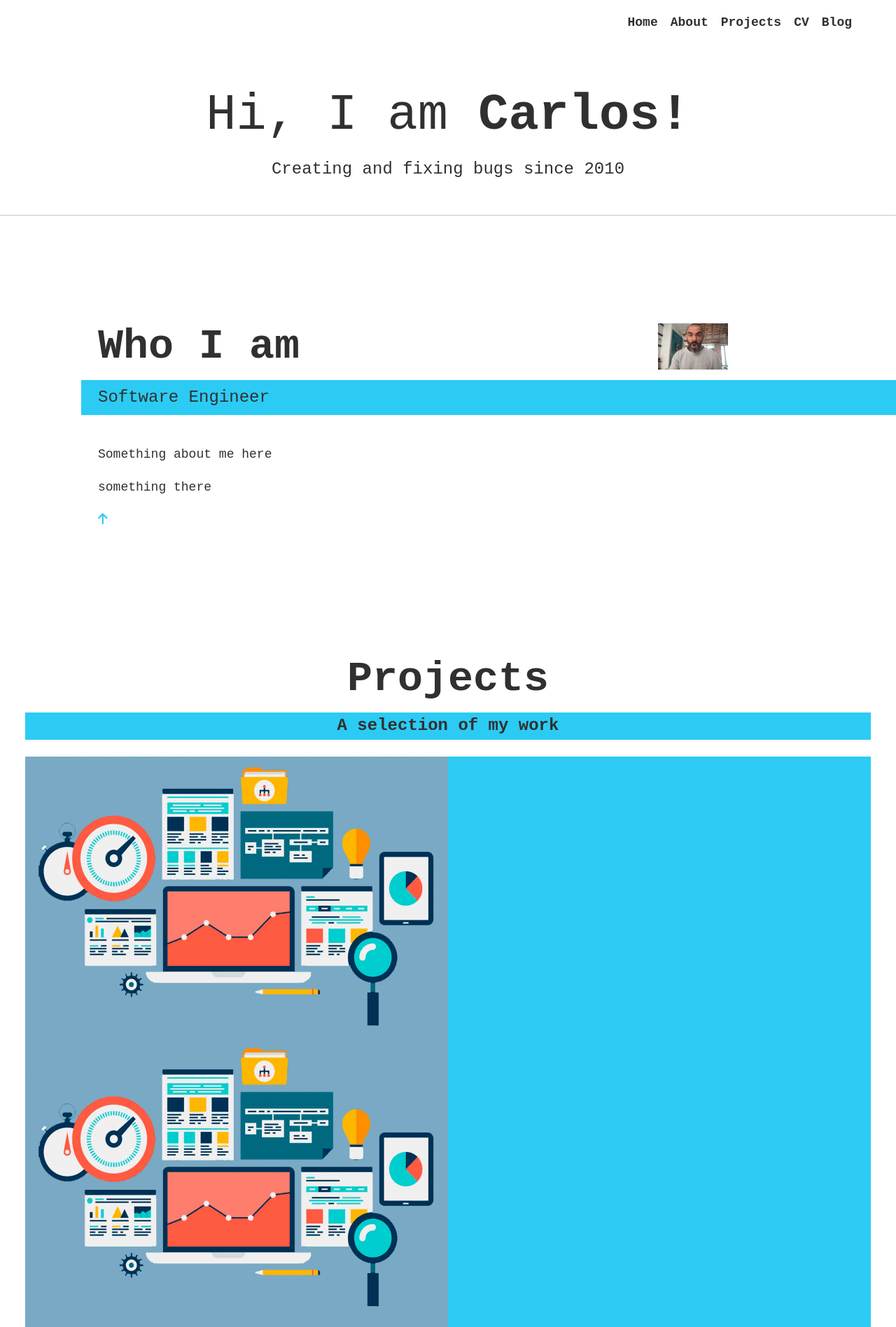
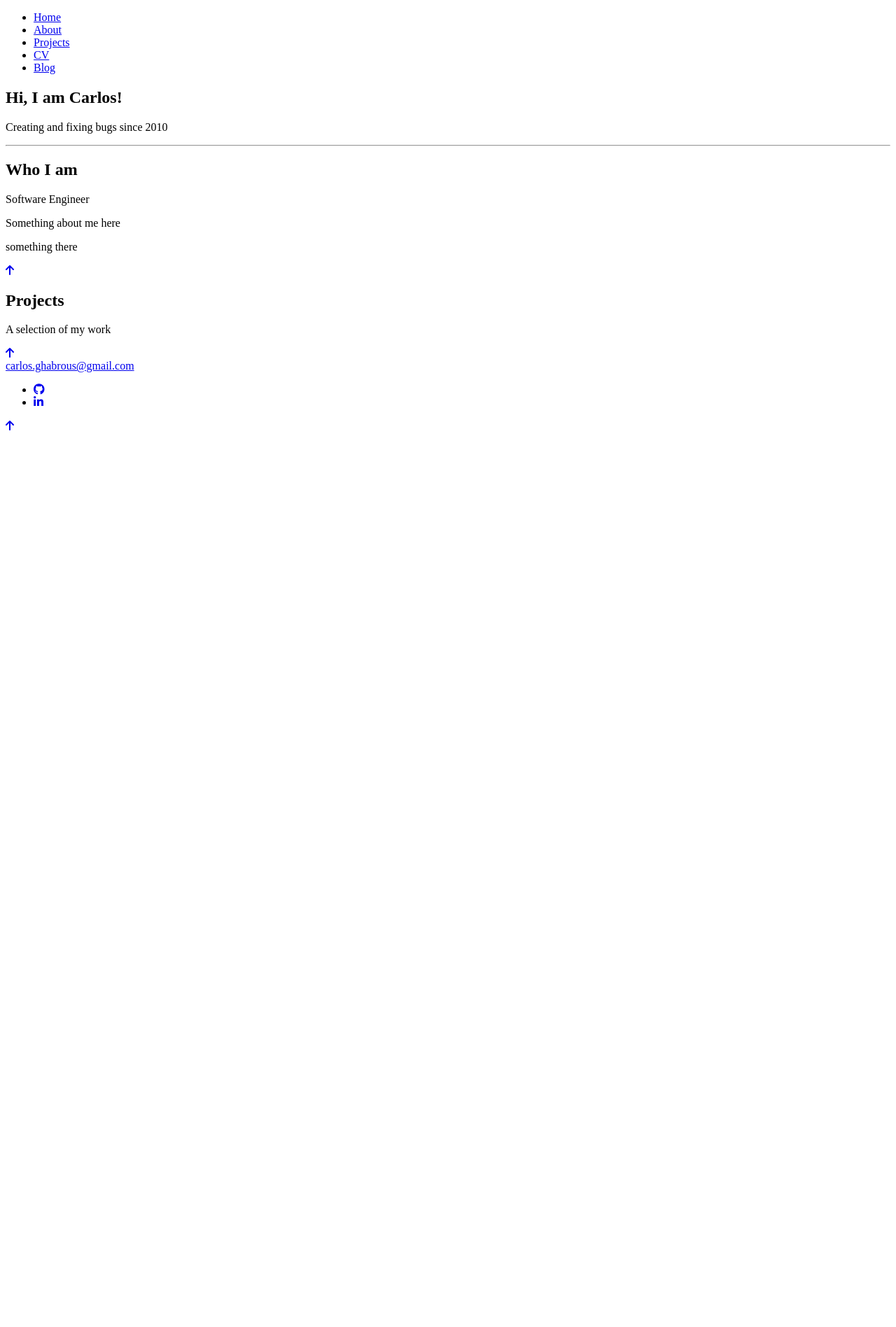
Before and after one commit to carlosghabrous/carlosghabrous.github.io, a Jekyll site: the page index.html, which Jekyll copies as it is, in a window 1280 px wide. Shown: the top 1896 px of the page at 70% size. Built offline with Jekyll 4.4.1, drawn with Linux system fonts in a browser that asks for light colours; nearby versions of some CDN libraries; after the commit the page ends 900 px from its top, so only the background shows below that.

Commit message:
Remove images; comment out main css

```diff
--- a/css/index.css
+++ b/css/index.css
@@ -27,17 +27,17 @@
 }
 
 
-@media (min-width: 800px) {
+/* @media (min-width: 800px) {
     :root {
         --fs-h1: 4.5rem;
         --fs-h2: 3.75rem;
         --fs-h3: 1.5rem;
         --fs-body: 1.125rem;
     }
-}
+} */
 
 
-html {
+/* html {
     scroll-behavior: smooth;
 }
 
@@ -68,12 +68,12 @@ hr {
     opacity: 0.5;
     position: relative;
     bottom: 3em;
-}
+} */
 
 /* Typography */
 
 
-h1,
+/* h1,
 h2,
 h3 {
     line-height: 1.1;
@@ -91,12 +91,12 @@ h3 { font-size: var(--fs-h3) }
 .section__subtitle {
     margin: 0;
     font-size: var(--fs-h3);
-}
+} */
 
 
 /* header */
 
-header {
+/* header {
     display: flex;
     justify-content: space-between;
     padding: 1em;
@@ -127,11 +127,11 @@ header {
 
 .nav__link:hover {
     color: var(--clr-accent);
-}
+} */
 
 /* Intro section */
 
-.section__title--intro {
+/* .section__title--intro {
     font-weight: var(--fw-reg);
     text-align: center;
 }
@@ -144,11 +144,11 @@ header {
 
 .intro {
     position: relative;
-}
+} */
 
 /* ABOUT ME */
 
-.about-me {
+/* .about-me {
     max-width: 1000px;
     margin: 0 auto;
 }
@@ -193,10 +193,10 @@ header {
         position: relative;
         z-index: 2;
     }
-}
+} */
 
 /* My Projects */
-.my-projects {
+/* .my-projects {
     color: var(--clr-dark);
     text-align: center;
 }
@@ -235,10 +235,10 @@ header {
     transform: scale(1.2);
     opacity: .5;
 
-}
+} */
 
 /* footer */
-.footer {
+/* .footer {
     color: var(--clr-accent);
     text-align: center;
     padding: 2.5em 0;
@@ -282,6 +282,4 @@ header {
 
 .to-top-arrow:hover {
     color: var(--clr-dark);
-}
-
- */
+} */
--- a/index.html
+++ b/index.html
@@ -47,7 +47,7 @@
             <p>something there</p>
         </div>
 
-        <img src="img/profile.jpg" alt="" class="about-me__img">
+        <!-- <img src="img/profile.jpg" alt="" class="about-me__img"> -->
 
         <a class="to-top-arrow" href="#home">
           <i class="fas fa-arrow-up"></i>
@@ -64,17 +64,17 @@
 
         <!-- Portfolio item #01 -->
         <a href="#" class="portfolio__item">
-          <img src="img/project.png" alt="" class="portfolio__img">
+          <!-- <img src="img/project.png" alt="" class="portfolio__img"> -->
         </a>
 
         <!-- Portfolio item #02 -->
         <a href="#" class="portfolio__item">
-          <img src="img/project.png" alt="" class="portfolio__img">
+          <!-- <img src="img/project.png" alt="" class="portfolio__img"> -->
         </a>
 
         <!-- Portfolio item #03 -->
         <a href="#" class="portfolio__item">
-          <img src="img/project.png" alt="" class="portfolio__img">
+          <!-- <img src="img/project.png" alt="" class="portfolio__img"> -->
         </a>
 
       </div>
```
Also changed, not shown: img/profile.jpg (deleted), img/project.png (deleted).
